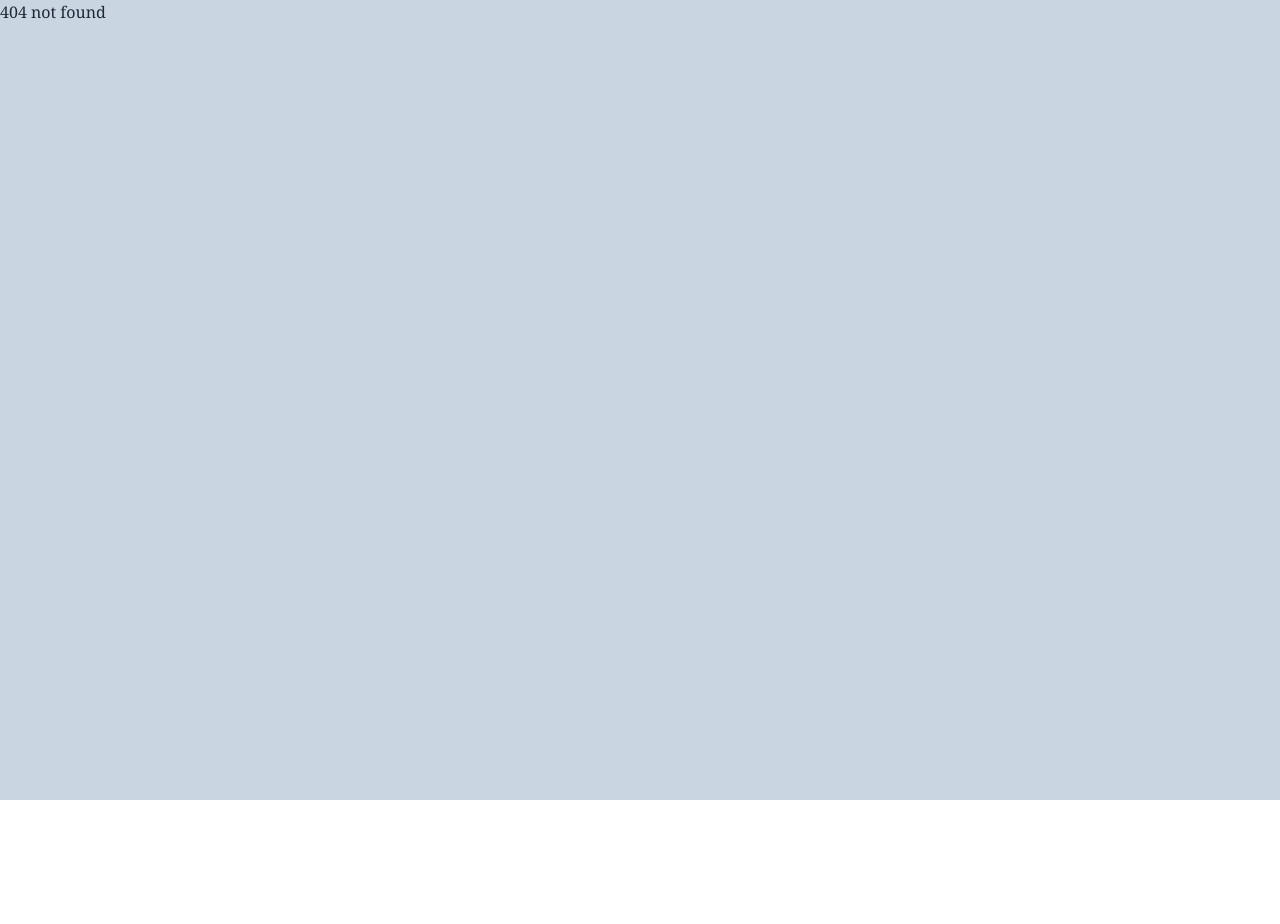
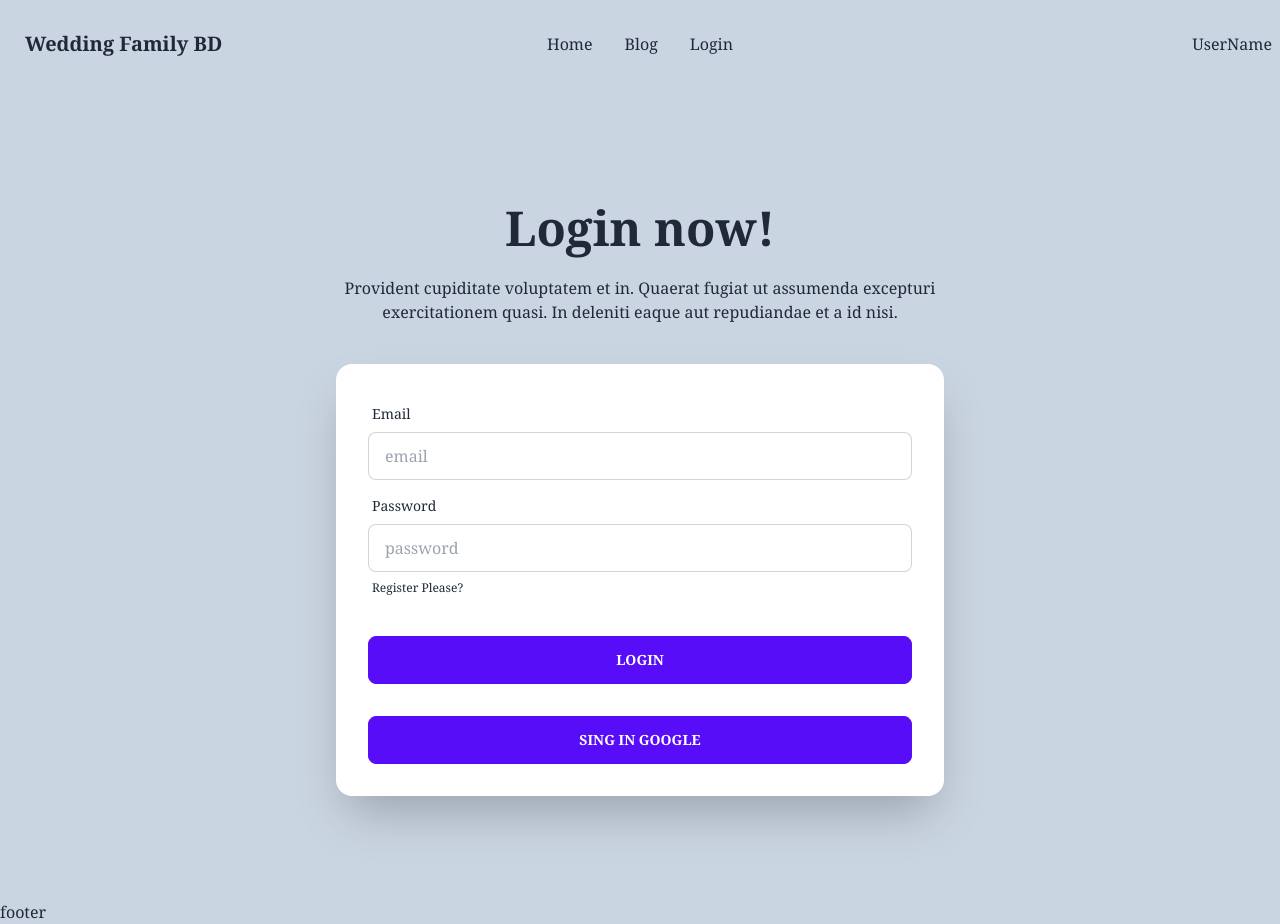
Before and after one commit to developer-munir/weeding-bd-client, a React (Create React App) app: page /login in a window 1280 px wide. Before the commit this address had no page. Before the commit the page ends 800 px from the top, so only its background shows below. Built offline with nearby package versions, Linux system fonts and the light colour scheme.

Commit message:
added login register form

```diff
--- a/package.json
+++ b/package.json
@@ -11,6 +11,7 @@
     "react": "^18.2.0",
     "react-dom": "^18.2.0",
     "react-hot-toast": "^2.4.0",
+    "react-icons": "^4.6.0",
     "react-router-dom": "^6.4.3",
     "react-scripts": "5.0.1",
     "web-vitals": "^2.1.4"
--- /dev/null
+++ b/src/firebase/firebase.config.js
@@ -0,0 +1,18 @@
+// Import the functions you need from the SDKs you need
+import { initializeApp } from "firebase/app";
+// TODO: Add SDKs for Firebase products that you want to use
+// https://firebase.google.com/docs/web/setup#available-libraries
+
+// Your web app's Firebase configuration
+const firebaseConfig = {
+  apiKey: "AIzaSyA5_SSJ8wtlVwvoq0WDuM6cZ7mN5rADVaQ",
+  authDomain: "assignment-11-12beb.firebaseapp.com",
+  projectId: "assignment-11-12beb",
+  storageBucket: "assignment-11-12beb.appspot.com",
+  messagingSenderId: "83027631441",
+  appId: "1:83027631441:web:80764fa486c20504d94770",
+};
+
+// Initialize Firebase
+const app = initializeApp(firebaseConfig);
+export default app;
--- a/src/layouts/Main.jsx
+++ b/src/layouts/Main.jsx
@@ -9,11 +9,11 @@ const Main = () => {
         <div className='mb-3'>
           <Navbar></Navbar>
         </div>
-        <div>
+        <div className='min-h-screen'>
           <Outlet></Outlet>
         </div>
         <div>
-          {/* <Footer></Footer> */}
+          <Footer></Footer>
         </div>
       </div>
     );
--- /dev/null
+++ b/src/pages/Authentication/Login.jsx
@@ -0,0 +1,60 @@
+import React from "react";
+import { Link } from "react-router-dom";
+
+const Login = () => {
+  return (
+    <div className="hero min-h-screen">
+      <div className="hero-content grid w-1/2 mx-auto">
+        <div className="text-center">
+          <h1 className="text-5xl font-bold">Login now!</h1>
+          <p className="py-6">
+            Provident cupiditate voluptatem et in. Quaerat fugiat ut assumenda
+            excepturi exercitationem quasi. In deleniti eaque aut repudiandae et
+            a id nisi.
+          </p>
+        </div>
+        <div className="card flex-shrink-0 w-full shadow-2xl bg-base-100">
+          <form className="card-body">
+            <div className="form-control">
+              <label className="label">
+                <span className="label-text">Email</span>
+              </label>
+              <input
+                type="email"
+                placeholder="email"
+                name="email"
+                className="input input-bordered"
+                required
+              />
+            </div>
+            <div className="form-control">
+              <label className="label">
+                <span className="label-text">Password</span>
+              </label>
+              <input
+                type="password"
+                name="password"
+                placeholder="password"
+                className="input input-bordered"
+                required
+              />
+              <label className="label">
+                <Link to="/register" className="label-text-alt link link-hover">
+                  Register Please?
+                </Link>
+              </label>
+            </div>
+            <div className="form-control mt-6">
+              <button className="btn btn-primary">Login</button>
+            </div>
+            <div className="form-control mt-6">
+              <button className="btn btn-primary">Sing in Google</button>
+            </div>
+          </form>
+        </div>
+      </div>
+    </div>
+  );
+};
+
+export default Login;
--- /dev/null
+++ b/src/pages/Authentication/Register.jsx
@@ -0,0 +1,69 @@
+import React from 'react';
+import { Link } from 'react-router-dom';
+
+const Register = () => {
+    return (
+      <div className="hero min-h-screen">
+        <div className="hero-content grid w-1/2 mx-auto">
+          <div className="text-center">
+            <h1 className="text-5xl font-bold">Register now!</h1>
+            <p className="py-6">
+              Provident cupiditate voluptatem et in. Quaerat fugiat ut assumenda
+              excepturi exercitationem quasi. In deleniti eaque aut repudiandae
+              et a id nisi.
+            </p>
+          </div>
+          <div className="card flex-shrink-0 w-full shadow-2xl bg-base-100">
+            <form className="card-body">
+              <div className="form-control">
+                <label className="label">
+                  <span className="label-text">Name</span>
+                </label>
+                <input
+                  type="text"
+                  placeholder="name"
+                  name="name"
+                  className="input input-bordered"
+                  required
+                />
+              </div>
+              <div className="form-control">
+                <label className="label">
+                  <span className="label-text">Email</span>
+                </label>
+                <input
+                  type="email"
+                  placeholder="email"
+                  name="email"
+                  className="input input-bordered"
+                  required
+                />
+              </div>
+              <div className="form-control">
+                <label className="label">
+                  <span className="label-text">Password</span>
+                </label>
+                <input
+                  type="password"
+                  name="password"
+                  placeholder="password"
+                  className="input input-bordered"
+                  required
+                />
+                <label className="label">
+                  <Link to="/login" className="label-text-alt link link-hover">
+                    Already have an account?
+                  </Link>
+                </label>
+              </div>
+              <div className="form-control mt-6">
+                <button className="btn btn-primary">Register</button>
+              </div>
+            </form>
+          </div>
+        </div>
+      </div>
+    );
+};
+
+export default Register;
--- a/src/pages/Shared/Navbar/Navbar.jsx
+++ b/src/pages/Shared/Navbar/Navbar.jsx
@@ -11,7 +11,7 @@ const Navbar = () => {
           <Link>Blog</Link>
         </li>
         <li>
-          <Link>Login</Link>
+          <Link to='/login'>Login</Link>
         </li>
       </>
     );
```
Also changed, not shown: src/routes/router.js (+11 -1 lines), 1 other file (tests, documents, lock files or other folders).
